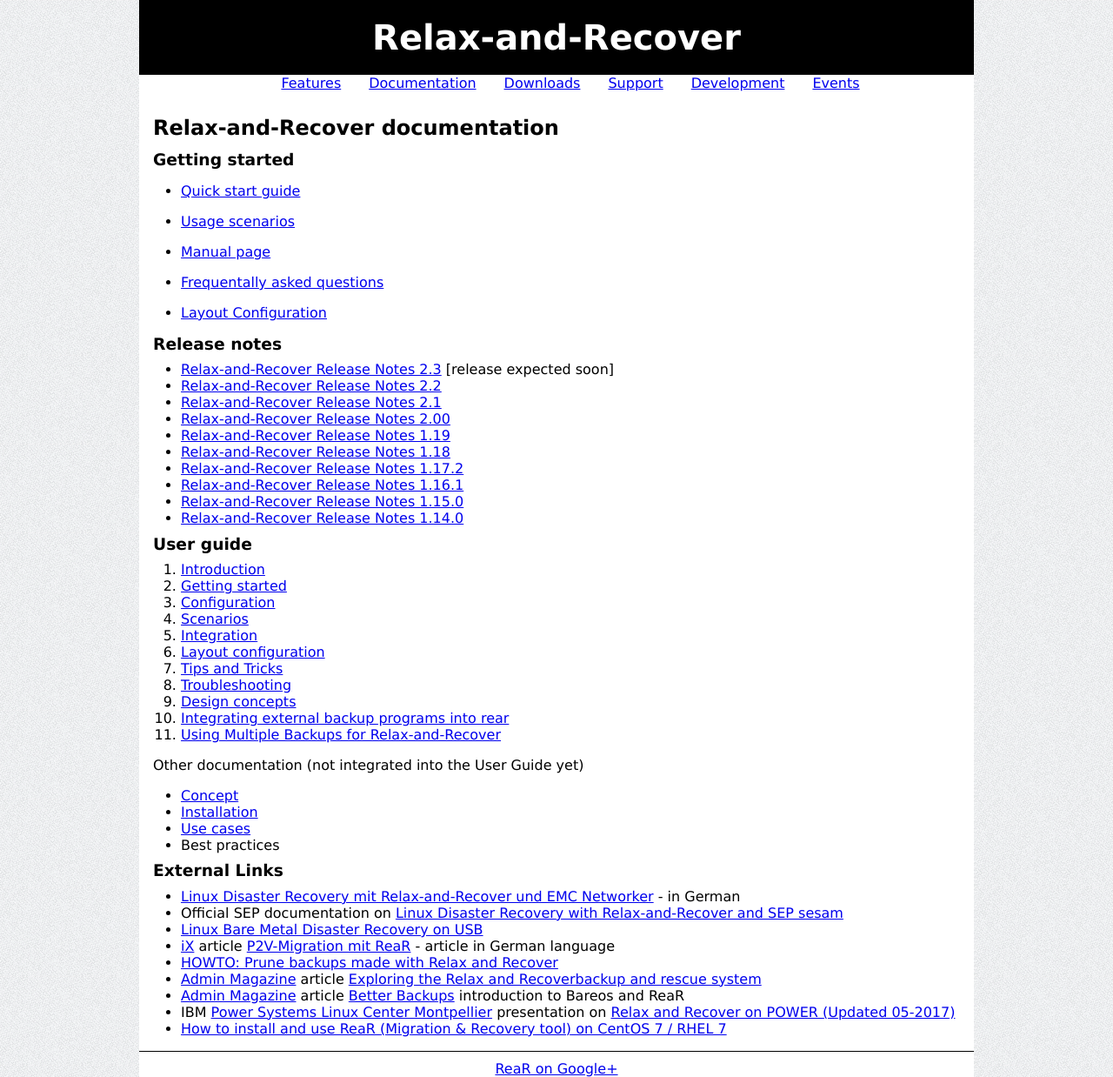
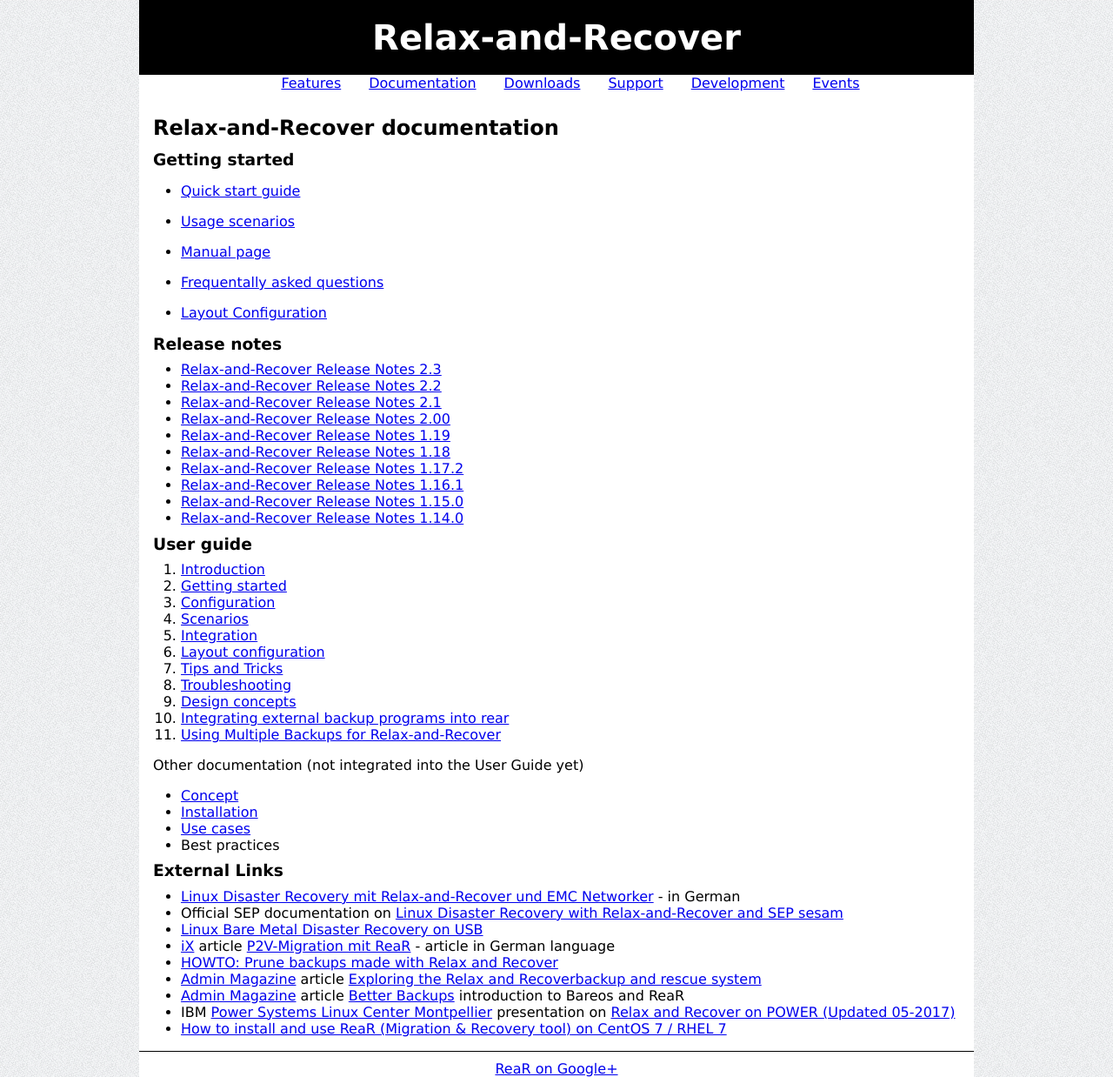
Before and after one commit to rear/rear.github.com, a Jekyll site: the page built from documentation/index.md, in a window 1280 px wide. Shown: the whole page at 87% size. Built offline with Jekyll 4.4.1, drawn with Linux system fonts in a browser that asks for light colours; comment, search, counter and statistics services are not loaded.

Commit message:
update link to release notes of rear-2.3

```diff
--- a/documentation/index.md
+++ b/documentation/index.md
@@ -19,7 +19,7 @@
 
 ### Release notes
 
- - [Relax-and-Recover Release Notes 2.3](http://relax-and-recover.org/documentation/release-notes-2-3) [release expected soon]
+ - [Relax-and-Recover Release Notes 2.3](http://relax-and-recover.org/documentation/release-notes-2-3)
  - [Relax-and-Recover Release Notes 2.2](http://relax-and-recover.org/documentation/release-notes-2-2)
  - [Relax-and-Recover Release Notes 2.1](http://relax-and-recover.org/documentation/release-notes-2-1)
  - [Relax-and-Recover Release Notes 2.00](http://relax-and-recover.org/documentation/release-notes-2-00)
```
